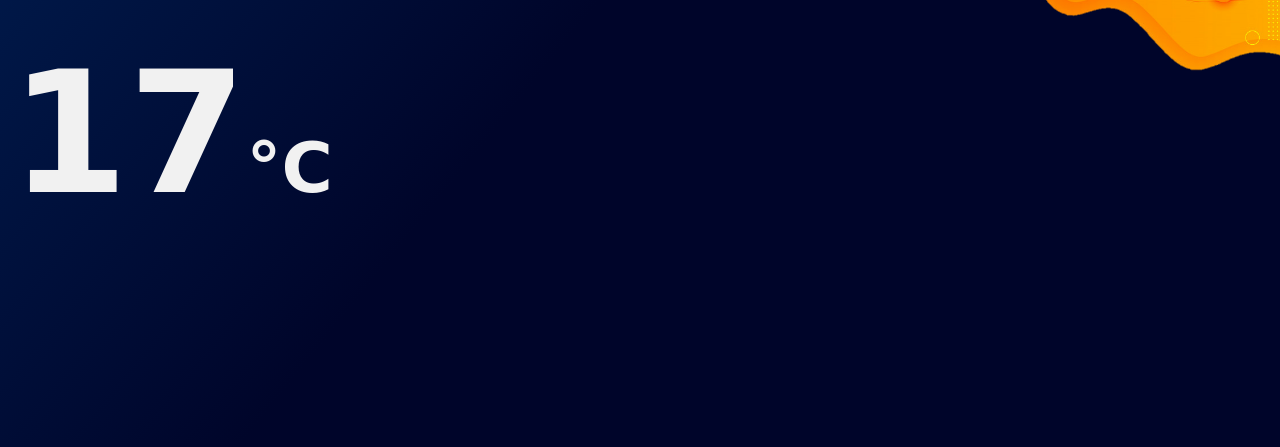
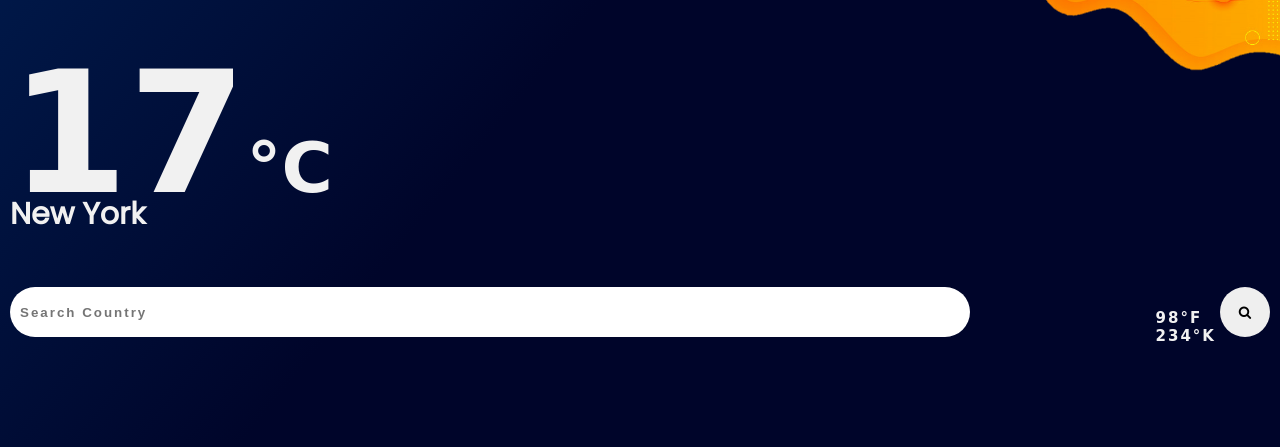
Before and after one commit to DevAman-sudo/Weather-Web-Application, a plain HTML site: page landing.html in a window 1280 px wide. Shown: the part 91-538 px from the top of the page. Drawn offline with nearby package versions, Linux system fonts and the light colour scheme; a web font is replaced by a local one.

Commit message:
Stylling Almost Completed

```diff
--- a/Css/style.css
+++ b/Css/style.css
@@ -78,3 +78,57 @@ body {
 .hero .main-temp-child {
     font-size: 7rem;
 }
+.hero-temp-child {
+    font-size: 1.5rem;
+    font-weight: bold;
+    color: var(--soft-white);
+    font-family: 'Langar', cursive;
+    letter-spacing: 0.2rem;
+    display: flex;
+    flex-direction: column;
+    position: absolute;
+    top: 50%;
+    right: 5%;
+}
+
+/* Country Name */
+.hero .country-name {
+    color: var(--soft-white);
+    font-weight: bold;
+    font-size: 3rem;
+    margin: -5rem 0 0 1rem;
+}
+
+/* Page Country Search Form */
+.form {
+    width: 100%;
+    margin: 5rem auto 1rem auto;
+    display: flex;
+    justify-content: space-between;
+}
+/* Form TextArea */
+.form .text-area {
+    width: 75vw;
+    height: 5rem;
+    margin: 0 1rem;
+    padding: 1rem;
+    letter-spacing: 0.2rem;
+    border-radius: 5rem;
+    border: none;
+    font-weight: bold;
+}
+.form .text-area:focus {
+    outline: 0;
+}
+
+/* Form Submit Button */
+.form .form-button {
+    width: 5rem;
+    height: 5rem;
+    margin: 0 1rem;
+    border-radius: 50%;
+    border: none;
+}
+.form .form-button {
+    outline: 0;
+}
--- a/Js/main.js
+++ b/Js/main.js
@@ -0,0 +1,8 @@
+// JavaScript DOM Element //
+const mainTemp = document.getElementById('main-temp');
+const degreeF = document.getElementById('degreeF');
+const degreeK = document.getElementById('degreeK');
+const countryName = document.getElementById('country-name');
+const form = document.getElementById('form');
+const textArea = document.getElementById('text-area');
+const formButton = document.getElementById('form-button');
--- a/landing.html
+++ b/landing.html
@@ -31,7 +31,24 @@
     <hero class="hero" id="hero">
         <!-- Main Temp -->
         <h1 class="main-temp" id="main-temp">17<span class="main-temp-child" id="main-temp-child">°C</span></h1>
+
+        <!-- degreeF and degreeK -->
+        <div class="hero-temp-child" id="hero-temp-child">
+            <span class="degreeF" id="degreeF" >98°F</span>
+            <span class="degreeK" id="degreeK" >234°K</span>
+        </div>
+
+        <!-- Country Name Section -->
+        <span class="country-name" id="country-name" >New York</span>
     </hero>
+
+    <!-- Country Temp Searching Container Form -->
+    <form class="form" id="form" action="#" method="get" accept-charset="utf-8">
+        <!-- Input Box For Form -->
+        <input type="text" name="textArea" class="text-area" id="text-area" placeholder="Search Country" autocomplete="off" />
+        <!-- Buttom\n For Page Submittion -->
+        <button class="form-button" id="formButton" type="submit"><i class="fa fa-search" aria-hidden="true"></i></button>
+    </form>
 
 
     <!-- Anime Js CDN link -->
```
Also changed, not shown: Css/index.css (+17 -1 lines), Js/index.js (+23 -7 lines), index.html (+8 -0 lines).
